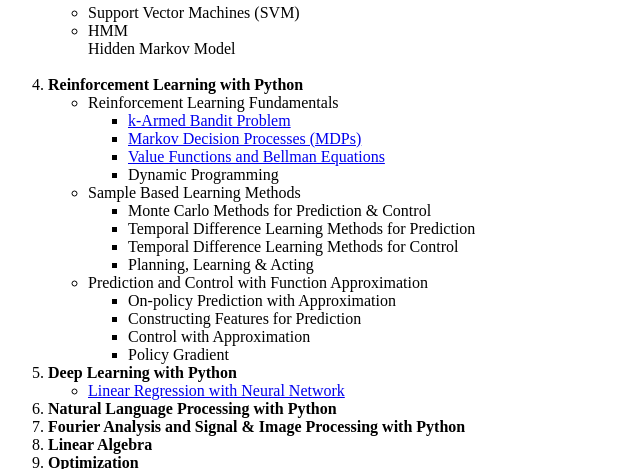
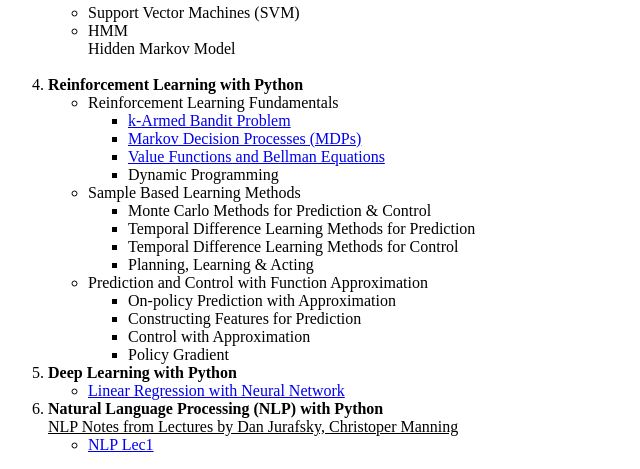
Before and after one commit to rohit-pardasani/rohit-pardasani.github.io, a plain HTML site: page index.html in a window 1280 px wide. Shown: the part 614-1083 px from the top of the page, without its empty margins (0-640 px from the left). Drawn offline with Linux system fonts and the light colour scheme.

Commit message:
Update index.html

```diff
--- a/index.html
+++ b/index.html
@@ -70,7 +70,12 @@
   <ul>
     <li><a href="https://rohit-pardasani.github.io/LinearRegressionwithNeuralNetwork.html">Linear Regression with Neural Network</a></li>
   </ul>
-  <li><b>Natural Language Processing with Python</b></li>
+  <li><b>Natural Language Processing (NLP) with Python</b></li>
+<u>NLP Notes from Lectures by Dan Jurafsky, Christoper Manning</u>
+   <ul>
+     <li><a href="https://drive.google.com/file/d/1cWyXrVq5AvXKpbQQqkuy55xPE5DEXNej/view?usp=sharing">NLP Lec1</li><br>
+       Introduction, Basic Text Processing: Regular Expressions, Word Tokenization
+  </ul>
   <li><b>Fourier Analysis and Signal & Image Processing with Python</b></li>
   <li><b>Linear Algebra</b></li>
   <li><b>Optimization</b></li>
```
